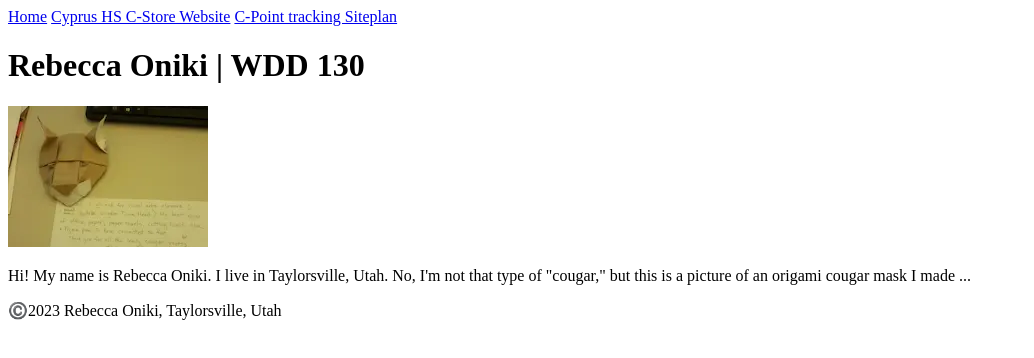
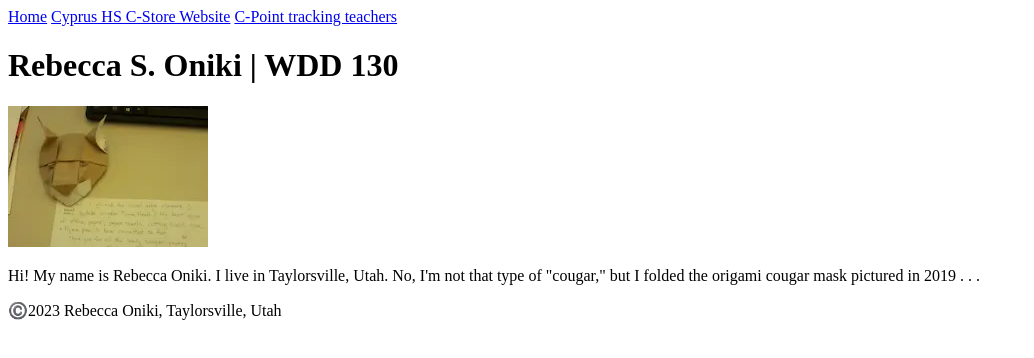
Before and after one commit to roniki/wdd130, a plain HTML site: page index.html in a window 1280 px wide. Shown: the whole page, without its empty margins (0-1034 px from the left). Drawn offline with Linux system fonts and the light colour scheme.

```diff
--- a/aboutme/index.html
+++ b/index.html
@@ -10,13 +10,13 @@
       <nav>
         <a href="#">Home</a>
         <a href="wwr/">Cyprus HS C-Store Website</a>
-        <a href="wwr/site-plan-cards-by-teacher.html">C-Point tracking Siteplan</a>
+        <a href="wwr/cards-by-teacher.html">C-Point tracking teachers</a>
       </nav>
     </header>
     <main>
-      <h1>Rebecca Oniki | WDD 130</h1>
-      <img src="images/20190301origamicougar-via-squoosh.webp" alt="Hello, the photo is of origami by Rebecca Oniki" width="200">
-      <p>Hi! My name is Rebecca Oniki.  I live in Taylorsville, Utah. No, I'm not that type of "cougar," but this is a picture of an origami cougar mask I made ... </p>
+      <h1>Rebecca S. Oniki | WDD 130</h1>
+      <img src="images/profile.webp" alt="Hello, the photo is origami art by Rebecca Oniki" width="200">
+      <p>Hi! My name is Rebecca Oniki.  I live in Taylorsville, Utah. No, I'm not that type of "cougar," but I folded the origami cougar mask pictured in 2019 . . . </p>
     </main>
     <footer>
       <p>©️2023 Rebecca Oniki, Taylorsville, Utah</p>
```
Also changed, not shown: images/profile.webp (added).
